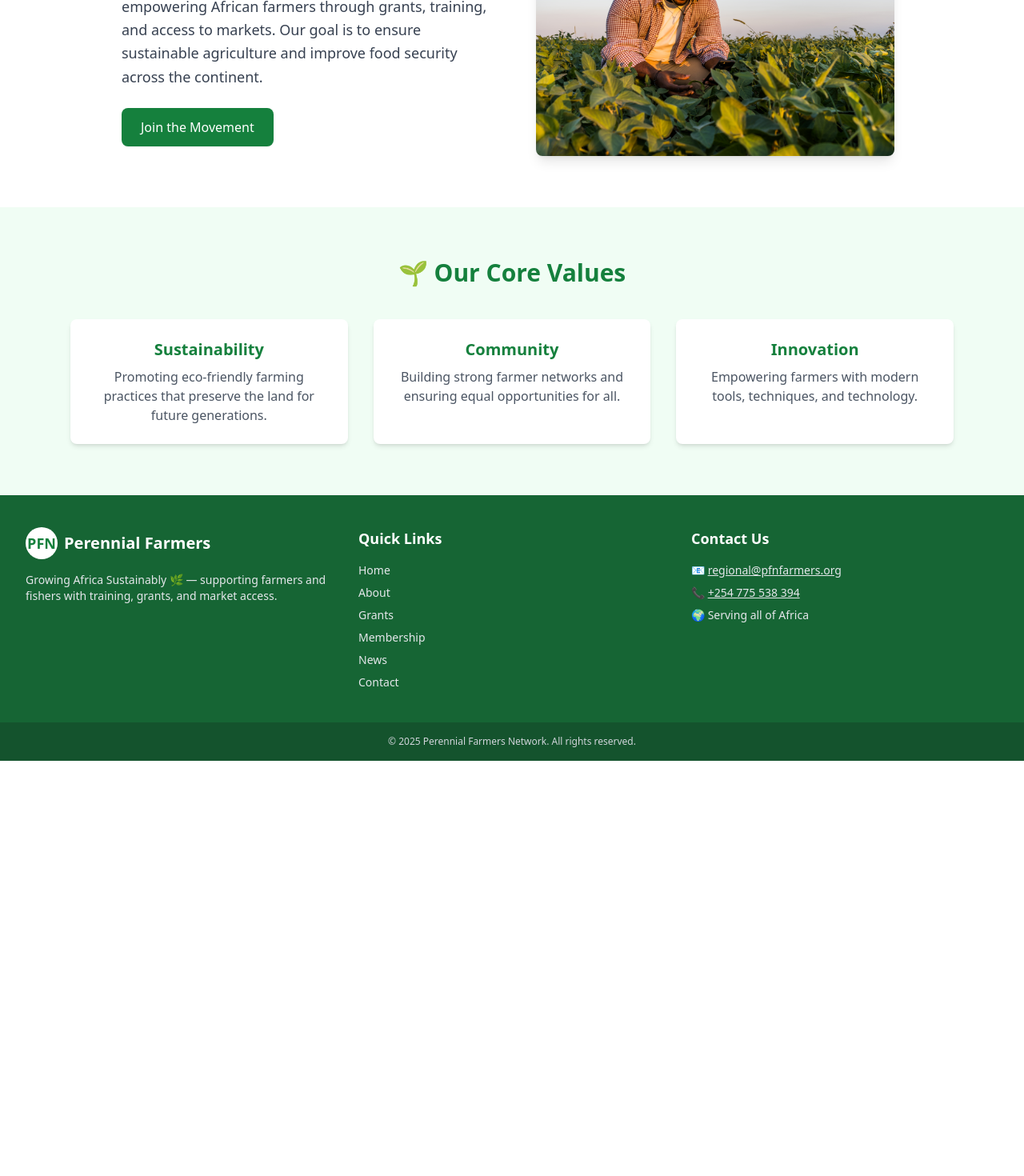
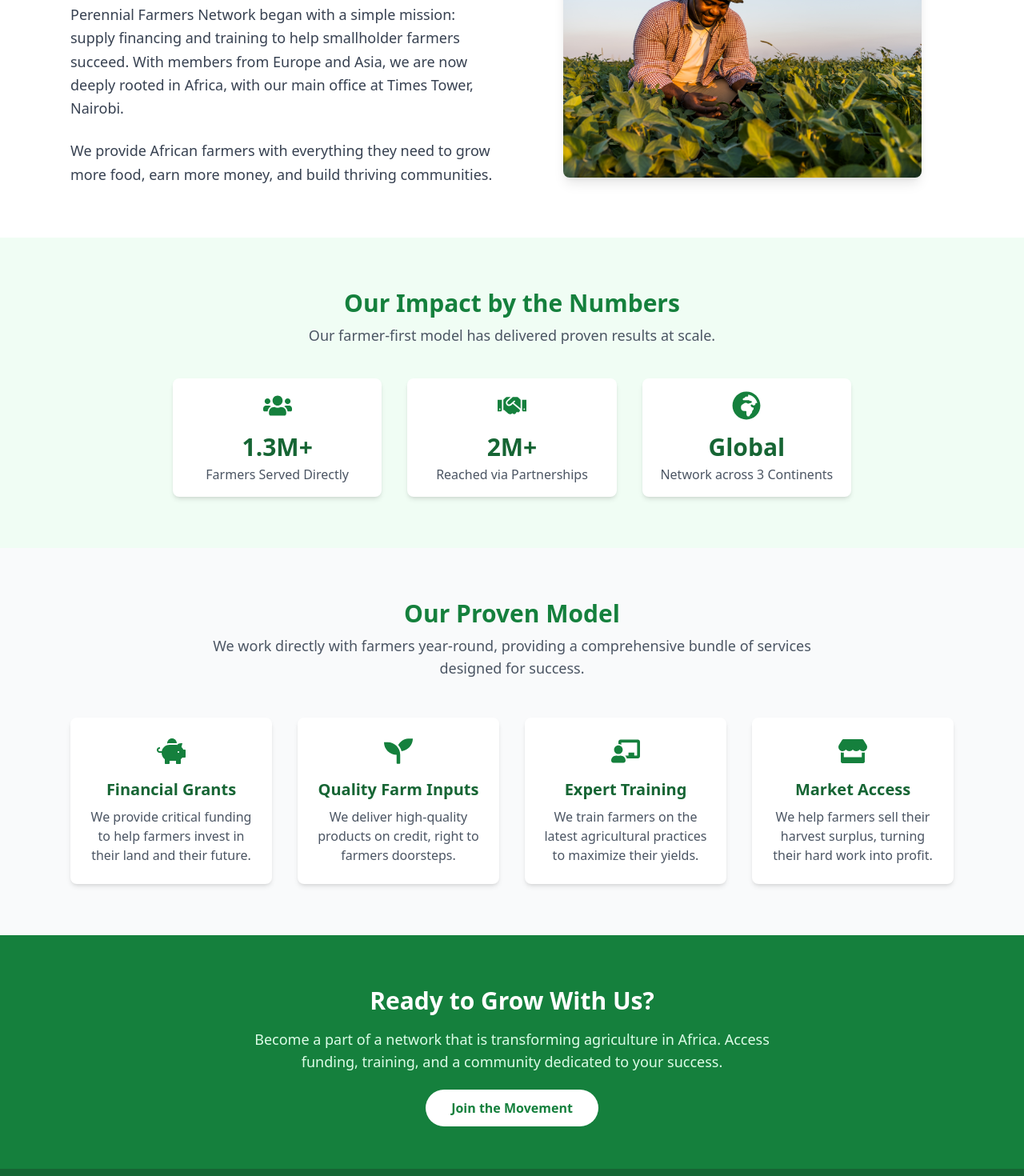
Before and after one commit to RolandAmini/perennial-farmers-network, a Next.js app: page /about in a window 1280 px wide. Shown: the part 480-1950 px from the top of the page at 80% size. Before the commit the page ends 1431 px from the top, so only its background shows below. Built offline with nearby package versions, Linux system fonts and the light colour scheme.

Commit message:
About udate

```diff
--- a/package.json
+++ b/package.json
@@ -20,6 +20,7 @@
   },
   "devDependencies": {
     "@eslint/eslintrc": "^3",
+    "@types/jspdf": "^1.3.3",
     "@types/node": "^20",
     "@types/react": "^19",
     "@types/react-dom": "^19",
--- a/src/app/about/page.tsx
+++ b/src/app/about/page.tsx
@@ -1,6 +1,14 @@
 "use client";
 
-import Button from "@/components/Button";
+import {
+  FaUsers,
+  FaGlobeAfrica,
+  FaHandshake,
+  FaPiggyBank,
+  FaSeedling,
+  FaChalkboardTeacher,
+  FaStore,
+} from "react-icons/fa";
 import Link from "next/link";
 
 export default function AboutPage() {
@@ -9,78 +17,148 @@ export default function AboutPage() {
       {/* Section Header */}
       <section className="relative bg-green-700 text-white py-20">
         <div className="max-w-4xl mx-auto px-6 text-center">
-          <h1 className="text-4xl md:text-5xl font-bold mb-4">About Us</h1>
+          <h1 className="text-4xl md:text-3xl font-bold mb-4">
+            Our Story: Sowing Seeds of Prosperity
+          </h1>
           <p className="text-lg md:text-xl text-green-100">
-            Learn more about the Perennial Farmers Network and our mission.
+            We are a social enterprise dedicated to helping farmers grow their
+            way out of hunger and build lasting pathways to prosperity.
           </p>
         </div>
       </section>
 
-      {/* Section Content */}
-      <section className="max-w-5xl mx-auto px-6 py-16 grid md:grid-cols-2 gap-10 items-center">
-        {/* Texte */}
+      {/* Story & Image Section */}
+      <section className="max-w-6xl mx-auto px-6 py-16">
+        <div className="grid md:grid-cols-2 gap-12 items-center">
+          {/* Narrative Text */}
           <div>
             <h2 className="text-2xl md:text-3xl font-bold text-green-700 mb-4">
-            🌍 Our Mission
+              A Global Network with African Roots
             </h2>
             <p className="text-lg text-gray-700 mb-6 leading-relaxed">
-            The Perennial Farmers Network is dedicated to empowering African
-            farmers through grants, training, and access to markets. Our goal is
-            to ensure sustainable agriculture and improve food security across
-            the continent.
+              Perennial Farmers Network began with a simple mission: supply
+              financing and training to help smallholder farmers succeed. With
+              members from Europe and Asia, we are now deeply rooted in Africa,
+              with our main office at Times Tower, Nairobi.
             </p>
-          <Link href="/membership">
-            <Button variant="primary">Join the Movement</Button>
-          </Link>
+            <p className="text-lg text-gray-700 leading-relaxed">
+              We provide African farmers with everything they need to grow more
+              food, earn more money, and build thriving communities.
+            </p>
           </div>
 
           {/* Image */}
           <div className="flex justify-center">
             <img
               src="/farmer.png"
-            alt="African farmers working"
+              alt="An African farmer proudly tending to their crops"
               className="rounded-lg shadow-lg w-full max-w-md object-cover"
             />
           </div>
+        </div>
       </section>
 
-      {/* Values */}
+      {/* Impact Stats Section */}
       <section className="bg-green-50 py-16">
+        <div className="max-w-4xl mx-auto px-6 text-center">
+          <h2 className="text-2xl md:text-3xl font-bold text-green-700 mb-2">
+            Our Impact by the Numbers
+          </h2>
+          <p className="text-lg text-gray-600 mb-10">
+            Our farmer-first model has delivered proven results at scale.
+          </p>
+          <div className="grid gap-8 sm:grid-cols-2 lg:grid-cols-3">
+            <div className="p-4 bg-white rounded-lg shadow-md">
+              <FaUsers className="text-green-700 text-4xl mx-auto mb-4" />
+              <h3 className="text-3xl font-bold text-green-800">1.3M+</h3>
+              <p className="text-gray-600 mt-1">Farmers Served Directly</p>
+            </div>
+            <div className="p-4 bg-white rounded-lg shadow-md">
+              <FaHandshake className="text-green-700 text-4xl mx-auto mb-4" />
+              <h3 className="text-3xl font-bold text-green-800">2M+</h3>
+              <p className="text-gray-600 mt-1">Reached via Partnerships</p>
+            </div>
+            <div className="p-4 bg-white rounded-lg shadow-md sm:col-span-2 lg:col-span-1">
+              <FaGlobeAfrica className="text-green-700 text-4xl mx-auto mb-4" />
+              <h3 className="text-3xl font-bold text-green-800">Global</h3>
+              <p className="text-gray-600 mt-1">Network across 3 Continents</p>
+            </div>
+          </div>
+        </div>
+      </section>
+
+      {/* Our Proven Model Section */}
+      <section className="bg-gray-50 py-16">
         <div className="max-w-6xl mx-auto px-6 text-center">
-          <h2 className="text-2xl md:text-3xl font-bold text-green-700 mb-10">
-            🌱 Our Core Values
+          <h2 className="text-2xl md:text-3xl font-bold text-green-700 mb-2">
+            Our Proven Model
           </h2>
-          <div className="grid gap-8 md:grid-cols-3">
-            <div className="p-6 bg-white rounded-lg shadow-md hover:shadow-lg transition">
-              <h3 className="text-xl font-semibold text-green-700 mb-2">
-                Sustainability
+          <p className="text-lg text-gray-600 mb-12 max-w-3xl mx-auto">
+            We work directly with farmers year-round, providing a comprehensive
+            bundle of services designed for success.
+          </p>
+          <div className="grid gap-8 md:grid-cols-2 lg:grid-cols-4">
+            <div className="p-6 bg-white rounded-lg shadow-md">
+              <FaPiggyBank className="text-green-700 text-4xl mx-auto mb-4" />
+              <h3 className="text-xl font-semibold text-green-800 mb-2">
+                Financial Grants
               </h3>
               <p className="text-gray-600">
-                Promoting eco-friendly farming practices that preserve the land
-                for future generations.
+                We provide critical funding to help farmers invest in their land
+                and their future.
               </p>
             </div>
-            <div className="p-6 bg-white rounded-lg shadow-md hover:shadow-lg transition">
-              <h3 className="text-xl font-semibold text-green-700 mb-2">
-                Community
+            <div className="p-6 bg-white rounded-lg shadow-md">
+              <FaSeedling className="text-green-700 text-4xl mx-auto mb-4" />
+              <h3 className="text-xl font-semibold text-green-800 mb-2">
+                Quality Farm Inputs
               </h3>
               <p className="text-gray-600">
-                Building strong farmer networks and ensuring equal opportunities
-                for all.
+                We deliver high-quality products on credit, right to farmers
+                doorsteps.
               </p>
             </div>
-            <div className="p-6 bg-white rounded-lg shadow-md hover:shadow-lg transition">
-              <h3 className="text-xl font-semibold text-green-700 mb-2">
-                Innovation
+            <div className="p-6 bg-white rounded-lg shadow-md">
+              <FaChalkboardTeacher className="text-green-700 text-4xl mx-auto mb-4" />
+              <h3 className="text-xl font-semibold text-green-800 mb-2">
+                Expert Training
               </h3>
               <p className="text-gray-600">
-                Empowering farmers with modern tools, techniques, and
-                technology.
+                We train farmers on the latest agricultural practices to
+                maximize their yields.
+              </p>
+            </div>
+            <div className="p-6 bg-white rounded-lg shadow-md">
+              <FaStore className="text-green-700 text-4xl mx-auto mb-4" />
+              <h3 className="text-xl font-semibold text-green-800 mb-2">
+                Market Access
+              </h3>
+              <p className="text-gray-600">
+                We help farmers sell their harvest surplus, turning their hard
+                work into profit.
               </p>
             </div>
           </div>
         </div>
       </section>
+
+      {/* Join Us CTA Section */}
+      <section className="bg-green-700">
+        <div className="max-w-4xl mx-auto px-6 py-16 text-center text-white">
+          <h2 className="text-3xl font-bold mb-4">Ready to Grow With Us?</h2>
+          <p className="text-green-100 text-lg mb-8 max-w-2xl mx-auto">
+            Become a part of a network that is transforming agriculture in
+            Africa. Access funding, training, and a community dedicated to your
+            success.
+          </p>
+          <Link
+            href="/membership"
+            className="bg-white text-green-700 font-bold py-3 px-8 rounded-full hover:bg-gray-100 transition-colors duration-300"
+          >
+            Join the Movement
+          </Link>
+        </div>
+      </section>
     </main>
   );
 }
```
Also changed, not shown: src/app/membership/page.tsx (+199 -240 lines), 1 other file (tests, documents, lock files or other folders). Lines whose indentation alone changed are shown as unchanged.
